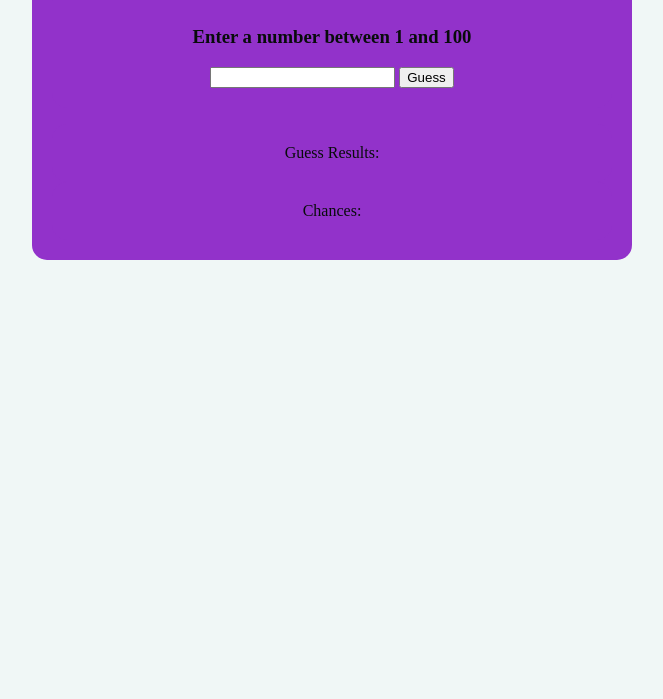
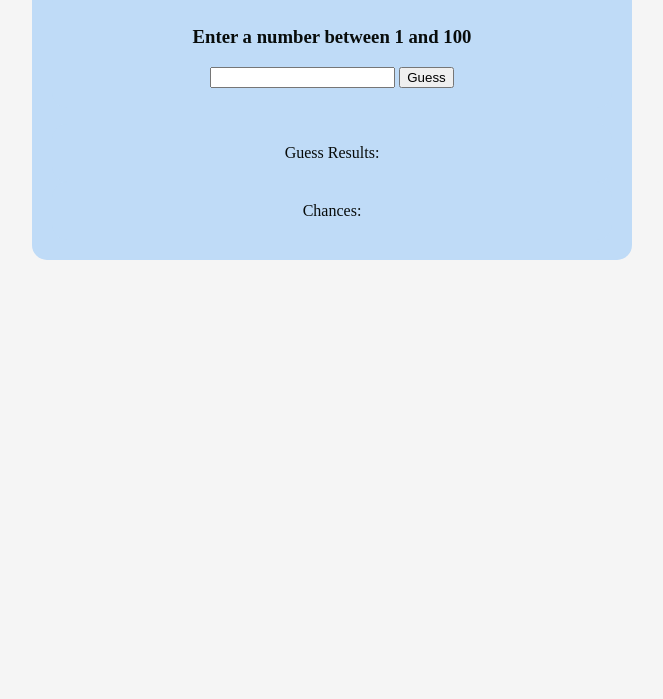
Before and after one commit to OmphileMokakale/GuessingGame, a plain HTML site: page index.html in a window 1280 px wide. Shown: the part 101-800 px from the top of the page, without its empty margins (308-971 px from the left). Drawn offline with Linux system fonts and the light colour scheme.

Commit message:
changed background color

```diff
--- a/style.css
+++ b/style.css
@@ -1,5 +1,5 @@
 body {
-	background-color: #f0f7f6;
+	background-color: whitesmoke;
 	color: rgb(8, 12, 11);
 	font-family: "Times New Roman", Times, serif;
 }
@@ -21,7 +21,7 @@ h1{
 
 div {
 	border-radius: 15px;
-	background-color: #9232ca;
+	background-color: #BFDBF7;
 	padding: 20px;
   }
 
```
